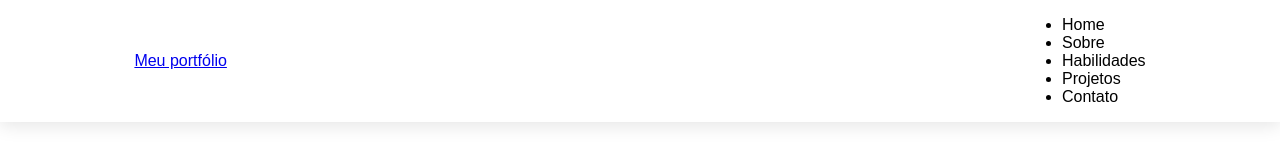
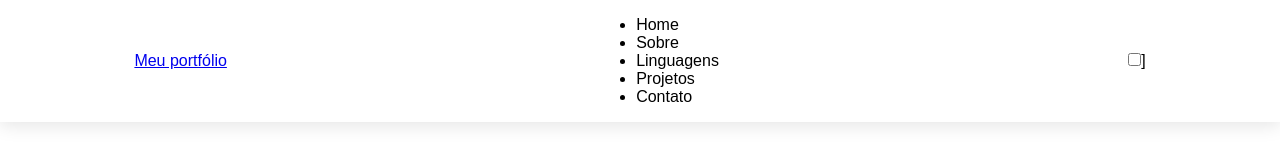
Before and after one commit to joaosouzaa01/New_Project, a plain HTML site: page views/index.html in a window 1280 px wide. Drawn offline with Linux system fonts and the light colour scheme.

Commit message:
Botão modo dark adicionado

```diff
--- a/views/index.html
+++ b/views/index.html
@@ -19,12 +19,25 @@
             <ul>
                 <li><a href="#" class="active" style="--navAni:1--"></a>Home</li>
                 <li><a href="#" style="--navAni:2--"></a>Sobre</li>
-                <li><a href="#" style="--navAni:3--"></a>Habilidades</li>
+                <li><a href="#" style="--navAni:3--"></a>Linguagens</li>
                 <li><a href="#" style="--navAni:4--"></a>Projetos</li>
                 <li><a href="#" style="--navAni:5--"></a>Contato</li>
             </ul>
+
+            <label class="mode">
+                <input type="checkbox" id="darkModeToggle">]
+                <i class="bx bxs-moon"></i>
+            </label>
+
         </div>
     </header>
 
+    <section>
+
+    </section>
+
+
+
+
 </body>
 </html>
```
